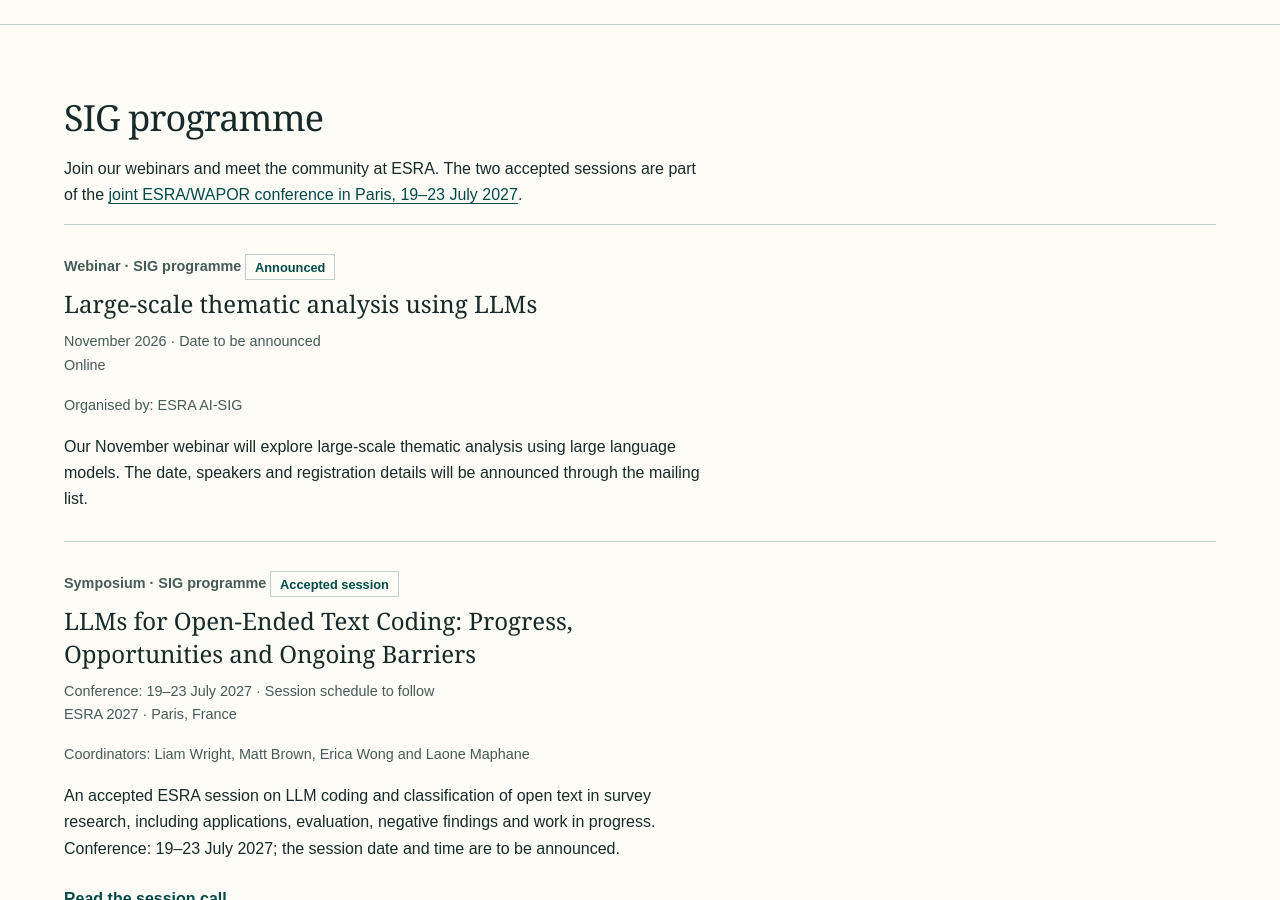
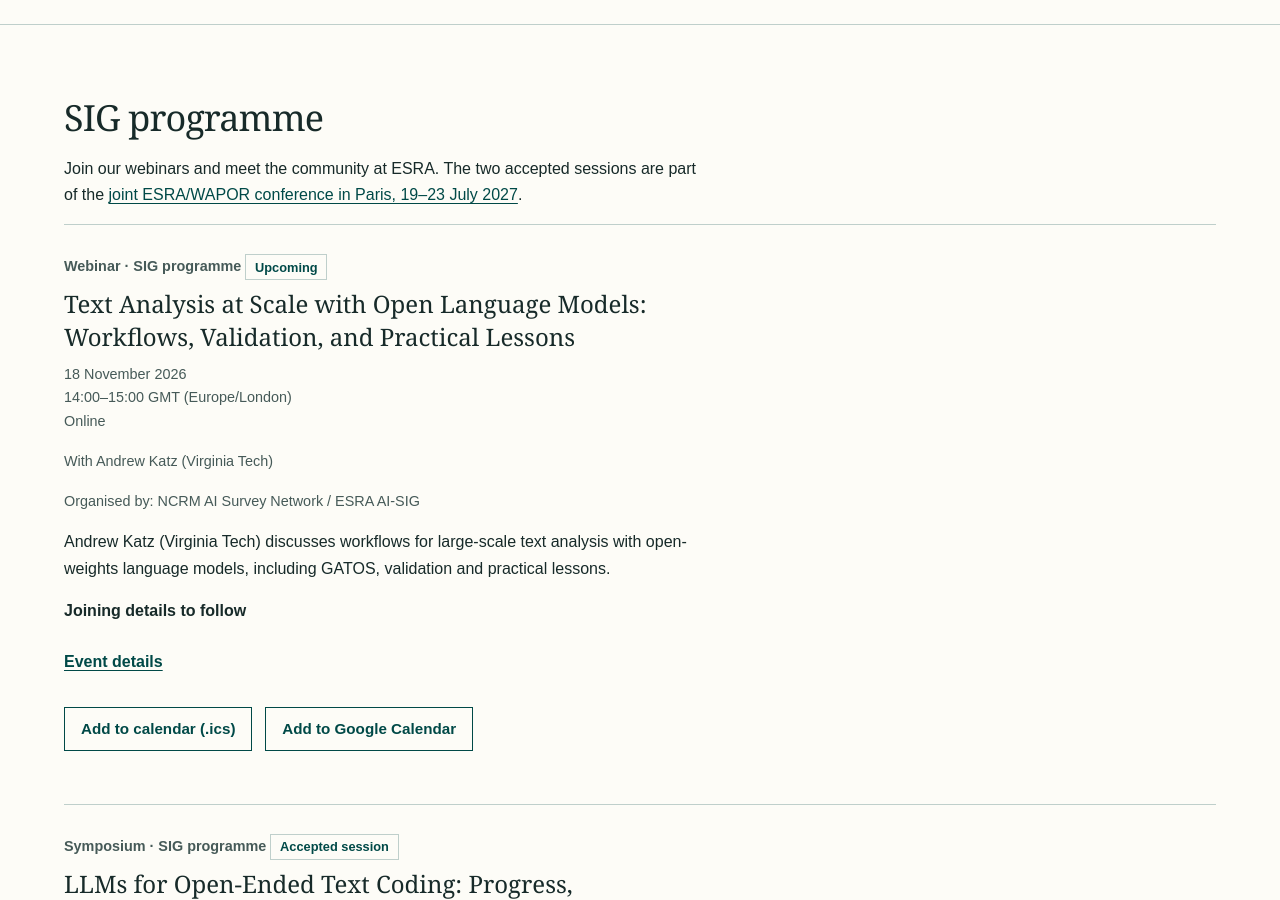
Before and after one commit to esra-ai-sig/esra-ai-sig.github.io, a Jekyll site: the page built from activities.html, in a window 1280 px wide and 900 px high, scrolled down 487 px. Built offline with Jekyll 4.4.1, drawn with Linux system fonts in a browser that asks for light colours.

Commit message:
Confirm Andrew Katz webinar and add calendar links

```diff
--- a/_data/events.yml
+++ b/_data/events.yml
@@ -13,16 +13,24 @@
   link: "https://www.ncrm.ac.uk/news/show.php?article=5884"
   note: "Launch of the ESRA AI Special Interest Group, alongside a talk on evaluating LLM coding using a Total Survey Error framework and discussion of AI in survey research."
   affiliation: sig
-- id: thematic-analysis-2026
+- id: "thematic-analysis-2026"
   programme_order: 2
-  kind: webinar
-  title: "Large-scale thematic analysis using LLMs"
-  month: "2026-11"
-  status: announced
-  organiser: "ESRA AI-SIG"
+  kind: "webinar"
+  title: "Text Analysis at Scale with Open Language Models: Workflows, Validation, and Practical Lessons"
+  date: "2026-11-18"
+  end_date: "2026-11-18"
+  time: "14:00–15:00 GMT (Europe/London)"
+  speaker: "Andrew Katz (Virginia Tech)"
+  organiser: "NCRM AI Survey Network / ESRA AI-SIG"
   location: "Online"
-  note: "Our November webinar will explore large-scale thematic analysis using large language models. The date, speakers and registration details will be announced through the mailing list."
-  affiliation: sig
+  link: "/webinars/2026-11-18-andrew-katz/"
+  note: "Andrew Katz (Virginia Tech) discusses workflows for large-scale text analysis with open-weights language models, including GATOS, validation and practical lessons."
+  joining: "Joining details to follow"
+  calendar: "/assets/calendar/andrew-katz-2026-11-18.ics"
+  google_calendar: "https://calendar.google.com/calendar/render?action=TEMPLATE&text=Text+Analysis+at+Scale+with+Open+Language+Models%3A+Workflows%2C+Validation%2C+and+Practical+Lessons&dates=20261118T140000Z%2F20261118T150000Z&ctz=Europe%2FLondon&details=Joint+NCRM%2FESRA+AI-SIG+webinar+with+Andrew+Katz.+Joining+details+to+follow.%0Ahttps%3A%2F%2Fesra-ai-sig.github.io%2Fwebinars%2F2026-11-18-andrew-katz%2F&location=Online+%E2%80%94+joining+details+to+follow"
+  abstract: "Large language models can seemingly now code and theme thousands of open-ended texts, but the harder questions are practical: how do we as researchers design workflows that hold up, and how do we know whether outputs of such workflows can be trusted? This talk draws on years of building such processes with open-weights language models running on local hardware, applied to text data ranging from interviews, student evaluations of teaching, social media posts, job advertisements, and university AI policies. I will introduce processes such as GATOS, a workflow for emulating aspects of inductive thematic analysis, and describe the logic behind algorithmic design decisions at a high level: breaking a large corpus into steps a model can handle, deciding what goes into each context window, and keeping every code linked to the passages it came from. I will then focus on analogs of validation and how researchers might think about such strategies in their own work."
+  bio: "Andrew Katz is an Associate Professor of Engineering Education and Assistant Department Head for Graduate Programs at Virginia Tech, where he directs the Improving Decisions in Engineering, Education, Agents, and Systems (IDEEAS) Lab. His research asks how people understand sociotechnical systems such as AI and how that understanding shapes their decisions. For his research, he also develops and validates methods for large-scale text analysis with open language models, including GATOS, a thematic analysis-like workflow released as the open-source Python package pygatos, and information-theoretic measures of saturation built from language model surprisal. Since 2019 his work has been supported by more than $2.5 million in external funding, including an NSF CAREER award, and has produced more than 80 publications. He holds a Ph.D. in Engineering Education from Purdue University."
+  affiliation: "sig"
 - id: agentic-coding-2026
   kind: course
   title: "Agentic Coding for Survey Research"
--- a/_includes/event.html
+++ b/_includes/event.html
@@ -1,13 +1,17 @@
 {%- assign ev = include.event -%}
 {%- capture state -%}{%- include event-state.html event=ev -%}{%- endcapture -%}
+{%- assign event_link = ev.link -%}
+{%- unless event_link contains "://" -%}{%- assign event_link = event_link | relative_url -%}{%- endunless -%}
 <article class="item event-entry" id="{{ ev.id }}">
   <div class="i-main">
     <p class="entry-label">{{ ev.kind | capitalize }} · {% if ev.affiliation == 'sig' %}SIG programme{% else %}Community event{% endif %} <span class="tag">{{ state }}</span></p>
-    <h3>{% if ev.link %}<a href="{{ ev.link | escape }}">{{ ev.title | escape }}</a>{% else %}{{ ev.title | escape }}{% endif %}</h3>
+    <h3>{% if ev.link %}<a href="{{ event_link | escape }}">{{ ev.title | escape }}</a>{% else %}{{ ev.title | escape }}{% endif %}</h3>
     <p class="i-meta">{% include event-date.html event=ev %}{% if ev.time %}<br>{{ ev.time | escape }}{% endif %}<br>{{ ev.location | escape }}</p>
     {% if ev.speaker %}<p class="i-meta">With {{ ev.speaker | escape }}</p>{% endif %}
     {% if ev.organiser %}<p class="i-meta">{% if ev.kind == 'symposium' %}Coordinators{% else %}Organised by{% endif %}: {{ ev.organiser | escape }}</p>{% endif %}
     <p>{{ ev.note | escape }}</p>
-    {% if ev.link %}<a class="text-link" href="{{ ev.link | escape }}">{% if ev.kind == 'course' and state != 'Past' %}Course details and booking{% elsif ev.kind == 'symposium' %}Read the session call{% elsif state == 'Past' %}Event information{% else %}Event details{% endif %}<span class="sr-only">: {{ ev.title | escape }}</span></a>{% endif %}
+    {% if ev.joining %}<p><strong>{{ ev.joining | escape }}</strong></p>{% endif %}
+    {% if ev.link %}<a class="text-link" href="{{ event_link | escape }}">{% if ev.kind == 'course' and state != 'Past' %}Course details and booking{% elsif ev.kind == 'symposium' %}Read the session call{% elsif state == 'Past' %}Event information{% else %}Event details{% endif %}<span class="sr-only">: {{ ev.title | escape }}</span></a>{% endif %}
+    {% if ev.calendar %}{% include webinar-calendar.html event=ev %}{% endif %}
   </div>
 </article>
--- /dev/null
+++ b/_includes/webinar-calendar.html
@@ -0,0 +1,4 @@
+<div class="button-row">
+  <a class="btn btn-ghost" href="{{ include.event.calendar | relative_url }}" download>Add to calendar (.ics)<span class="sr-only">: {{ include.event.title | escape }}</span></a>
+  <a class="btn btn-ghost" href="{{ include.event.google_calendar | escape }}">Add to Google Calendar<span class="sr-only">: {{ include.event.title | escape }}</span></a>
+</div>
--- a/index.html
+++ b/index.html
@@ -25,7 +25,8 @@
   <p><strong>The SIG launched on 22 October 2026.</strong> We’re bringing together a community for AI in survey research, in collaboration with the NCRM AI Survey Network. <a href="https://www.ncrm.ac.uk/news/show.php?article=5884">Read the launch announcement</a>.</p>
 </div></section>
 <section class="section"><div class="wrap feature-grid">
-  <div><h2>Our November webinar</h2><h3>Large-scale thematic analysis using LLMs</h3><p>Join the SIG to explore how large language models can support thematic analysis at scale. Date, speakers and registration details will follow.</p><a class="text-link" href="{{ '/activities/#thematic-analysis-2026' | relative_url }}">Webinar announcement</a></div>
+  {% assign webinar = site.data.events | where: 'id', 'thematic-analysis-2026' | first %}
+  <div><h2>Our November webinar</h2><h3><a href="{{ webinar.link | relative_url }}">{{ webinar.title | escape }}</a></h3><p><strong>Andrew Katz · Wednesday 18 November 2026 · 14:00–15:00 GMT</strong></p><p>{{ webinar.note | escape }}</p><p>{{ webinar.joining | escape }}</p><a class="text-link" href="{{ webinar.link | relative_url }}">Talk details & calendar links</a></div>
   <div><h2>Meet us at ESRA 2027</h2><p>Two accepted sessions in Paris: LLM coding of open-ended text, and generative AI for making survey data easier to use. Our proposed training session is awaiting approval.</p><a class="text-link" href="{{ '/activities/#sig' | relative_url }}">Explore the ESRA sessions</a></div>
 </div></section>
 <section class="section surface"><div class="wrap feature-grid">
--- a/scripts/check_site.py
+++ b/scripts/check_site.py
@@ -37,6 +37,7 @@
 
 paths = [root / 'index.html'] + [root / name / 'index.html' for name in
     ('about', 'activities', 'papers', 'resources', 'workflows', 'join')]
+paths += sorted((root / 'webinars').glob('*/index.html'))
 pages = {p: Page(p) for p in paths}
 for path, page in pages.items():
     assert page.h1 == 1, f'{path}: expected one h1, found {page.h1}'
--- /dev/null
+++ b/webinars/2026-11-18-andrew-katz/index.html
@@ -0,0 +1,21 @@
+---
+layout: default
+title: Andrew Katz — Text Analysis at Scale
+permalink: /webinars/2026-11-18-andrew-katz/
+description: Andrew Katz presents open language model workflows, validation and practical lessons at the NCRM/ESRA AI-SIG webinar on 18 November 2026, 14:00–15:00 GMT.
+---
+{% assign webinar = site.data.events | where: 'id', 'thematic-analysis-2026' | first %}
+<section class="page-hero"><div class="wrap">
+  <p><a href="{{ '/activities/#thematic-analysis-2026' | relative_url }}">Events & training</a> · NCRM / ESRA AI-SIG webinar</p>
+  <h1>{{ webinar.title | escape }}</h1>
+  <p class="lede">{{ webinar.speaker | escape }}</p>
+  <p><time datetime="2026-11-18T14:00:00Z">Wednesday 18 November 2026</time> · {{ webinar.time | escape }} · Online</p>
+  <p><strong>{{ webinar.joining | escape }}</strong></p>
+  {% include webinar-calendar.html event=webinar %}
+</div></section>
+<section class="section"><div class="wrap"><div class="prose">
+  <h2>About the talk</h2><p>{{ webinar.abstract | escape }}</p>
+  <h2>About Andrew Katz</h2><p>{{ webinar.bio | escape }}</p>
+  <p>Organised by {{ webinar.organiser | escape }}.</p>
+  <p><a href="{{ site.mailing_list_url | escape }}">Join the mailing list</a> for webinar updates and joining details.</p>
+</div></div></section>
```
Also changed, not shown: 1 other file.
